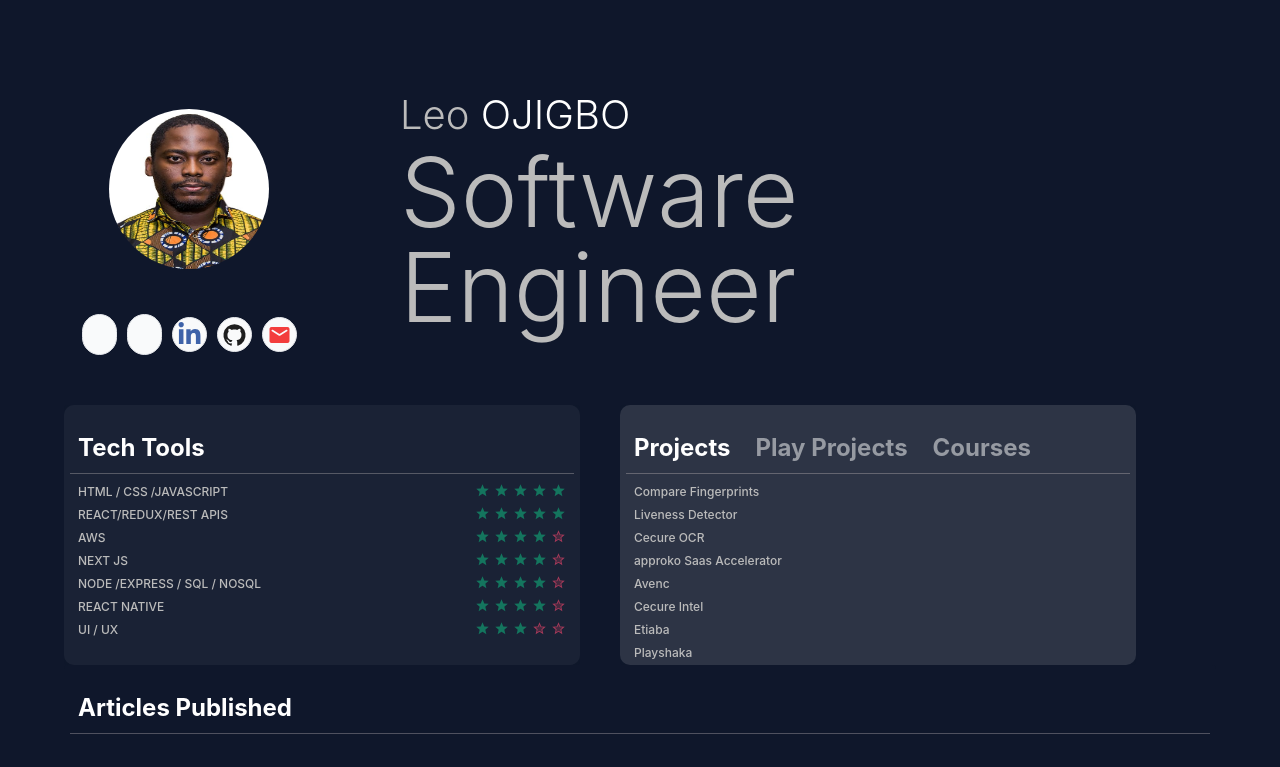
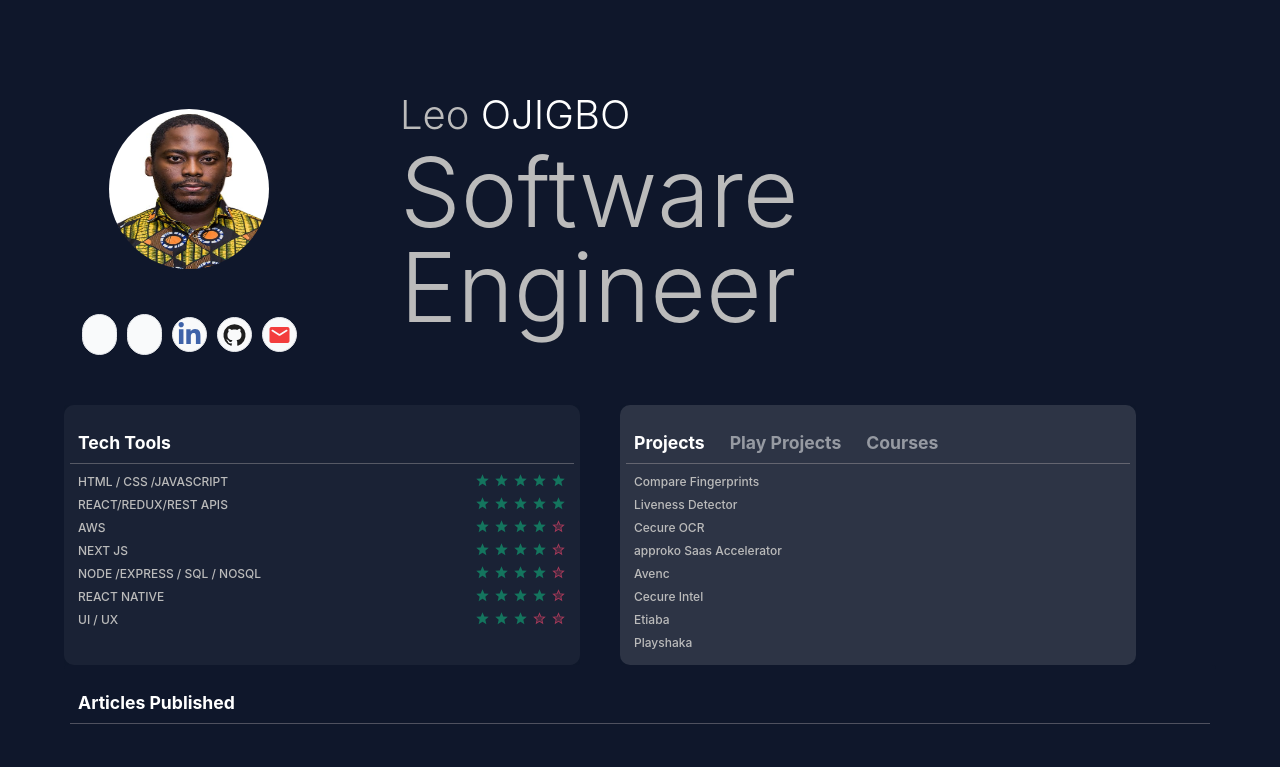
Before and after one commit to iroro1/psychic-octo-engine, a React (Create React App) app: page / in a window 1280 px wide. Shown: the top 767 px of the page. Built offline with nearby package versions, Linux system fonts and the light colour scheme; some icons are missing.

Commit message:
cleaned up modal

```diff
--- a/src/components/TabbedDisplay.jsx
+++ b/src/components/TabbedDisplay.jsx
@@ -33,7 +33,7 @@ const TabbedDisplay = ({
           marginBottom: "1px",
           overflow: "auto",
         }}
-        className="text-[13px] md:text-[24px] px-4 md:px-2"
+        className="text-[0.8rem] md:text-[1.1rem] px-4 md:px-2"
       >
         {dataArray.map((itm, i) => (
           <span
```
